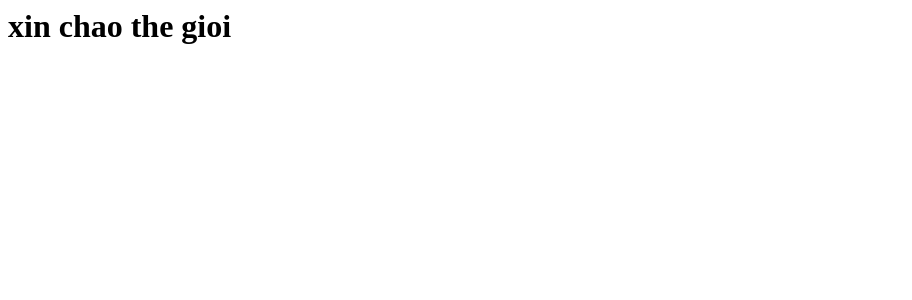
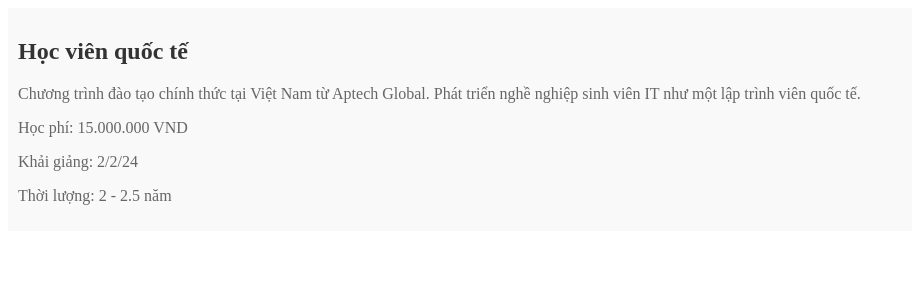
Before and after one commit to Tank1412/2024_CSE485_CongngheWeb, a PHP site: page / in a window 1280 px wide. Shown: the top 300 px of the page, without its empty margins (0-912 px from the left). Run offline with PHP 8.4, Linux system fonts and the light colour scheme.

Commit message:
Add files via upload

```diff
--- a/index.php
+++ b/index.php
@@ -1,10 +1,50 @@
+<!-- courses.php -->
+<!DOCTYPE html>
 <html lang="en">
 <head>
-    <meta charset="UTF-8">
-    <meta name="viewport" content="width=device-width, initial-scale=1.0">
-    <title>cong nghe web</title>
+ <meta charset="UTF-8">
+ <meta name="viewport" content="width=device-width, initial-scale=1.0">
+ <title>Danh sách khóa học</title>
+ <style>
+ /* Thêm các định kiểu CSS của bạn ở đây */
+ .course {
+ background-color: #f9f9f9;
+ padding: 10px;
+ margin-bottom: 20px;
+ }
+ .course h2 {
+ color: #333;
+ }
+ .course p {
+ color: #666;
+ }
+ </style>
 </head>
 <body>
-    <h1>xin chao the gioi</h1>
+ <?php
+ // Dữ liệu khóa học lưu động trong mảng
+ $courses = [
+ [
+ 'title' => 'Học viên quốc tế',
+ 'description' => 'Chương trình đào tạo chính thức tại Việt Nam từ
+Aptech Global. Phát triển nghề nghiệp sinh viên IT như một lập trình viên
+quốc tế.',
+ 'fee' => '15.000.000 VND',
+'start_date' => '2/2/24',
+ 'duration' => '2 - 2.5 năm'
+ ],
+ // Thêm các khóa học khác vào đây
+ ];
+ // Hiển thị danh sách khóa học
+ foreach ($courses as $course) {
+ echo '<div class="course">';
+ echo '<h2>' . $course['title'] . '</h2>';
+ echo '<p>' . $course['description'] . '</p>';
+ echo '<p>Học phí: ' . $course['fee'] . '</p>';
+ echo '<p>Khải giảng: ' . $course['start_date'] . '</p>';
+ echo '<p>Thời lượng: ' . $course['duration'] . '</p>';
+ echo '</div>';
+ }
+ ?>
 </body>
 </html>
```
